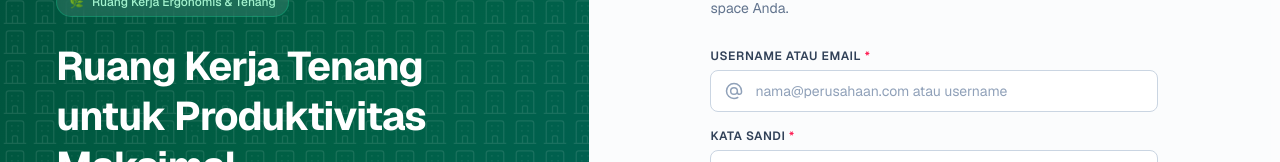
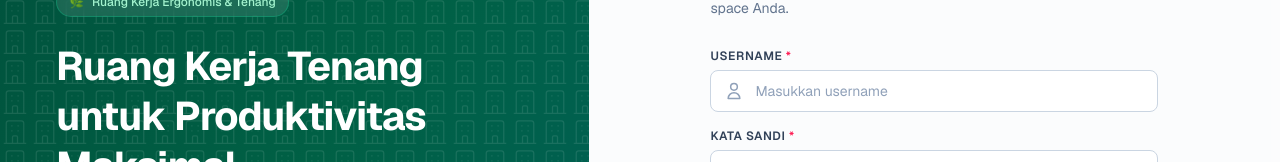
Before and after one commit to davinfalih/websites-coworking, a Next.js app in the folder frontend/: page /sign-in in a window 1280 px wide. Shown: the part 281-443 px from the top of the page. Built offline with nearby package versions, Linux system fonts and the light colour scheme; no server answers.

Commit message:
style: besarkan & seragamkan kartu Space Unggulan beranda; ubah label login jadi username saja

```diff
--- a/frontend/app/page.tsx
+++ b/frontend/app/page.tsx
@@ -211,13 +211,13 @@ export default function Home() {
           </div>
 
           {spacesLoading ? (
-            <div className="grid grid-cols-2 md:grid-cols-3 gap-4 md:gap-6 justify-items-center">
+            <div className="grid grid-cols-2 md:grid-cols-3 gap-4 md:gap-6">
               {[1, 2, 3, 4, 5, 6].map((i) => (
-                <div key={i} className="w-40 md:w-52 bg-slate-200 animate-pulse rounded-2xl aspect-[3/4]" />
+                <div key={i} className="w-full bg-slate-200 animate-pulse rounded-2xl aspect-[3/4]" />
               ))}
             </div>
           ) : featured.length > 0 ? (
-            <div className="grid grid-cols-1 sm:grid-cols-2 md:grid-cols-2 lg:grid-cols-3 gap-4 md:gap-6 justify-items-center">
+            <div className="grid grid-cols-1 sm:grid-cols-2 md:grid-cols-2 lg:grid-cols-3 gap-4 md:gap-6">
               {featured.map((space) => (
                 <SpaceCard key={space.id} space={space} />
               ))}
--- a/frontend/app/sign-in/page.tsx
+++ b/frontend/app/sign-in/page.tsx
@@ -125,12 +125,12 @@ export default function SignIn() {
           <form onSubmit={handleSubmit} className="space-y-4">
             <div>
               <label htmlFor="identifier" className="block text-xs font-semibold text-slate-700 uppercase tracking-wider mb-1.5">
-                Username atau Email <span className="text-rose-500">*</span>
+                Username <span className="text-rose-500">*</span>
               </label>
               <div className="relative">
                 <div className="absolute inset-y-0 left-0 pl-3.5 flex items-center pointer-events-none text-slate-400">
                   <svg className="h-5 w-5" fill="none" stroke="currentColor" strokeWidth="1.8" viewBox="0 0 24 24" xmlns="http://www.w3.org/2000/svg">
-                    <path strokeLinecap="round" strokeLinejoin="round" d="M16 12a4 4 0 10-8 0 4 4 0 008 0zm0 0v1.5a2.5 2.5 0 005 0V12a9 9 0 10-9 9m4.5-1.206a8.959 8.959 0 01-4.5 1.207"></path>
+                    <path strokeLinecap="round" strokeLinejoin="round" d="M16 7a4 4 0 11-8 0 4 4 0 018 0zM12 14a7 7 0 00-7 7h14a7 7 0 00-7-7z"></path>
                   </svg>
                 </div>
                 <input
@@ -138,7 +138,7 @@ export default function SignIn() {
                   type="text"
                   value={form.username}
                   onChange={(e) => setForm({ ...form, username: e.target.value })}
-                  placeholder="nama@perusahaan.com atau username"
+                  placeholder="Masukkan username"
                   required
                   className="w-full pl-11 pr-4 py-2.5 bg-white border border-slate-300 rounded-lg text-sm text-slate-900 placeholder-slate-400 focus:outline-none focus:ring-2 focus:ring-emerald-500/20 focus:border-brand transition"
                 />
```
